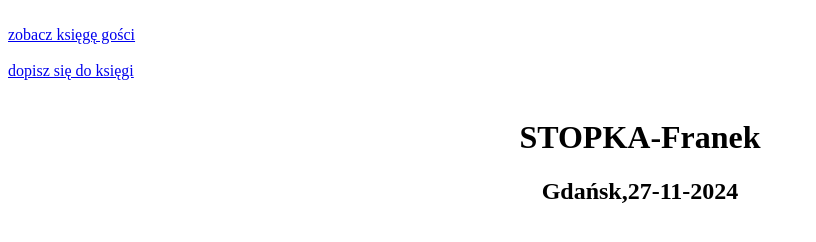
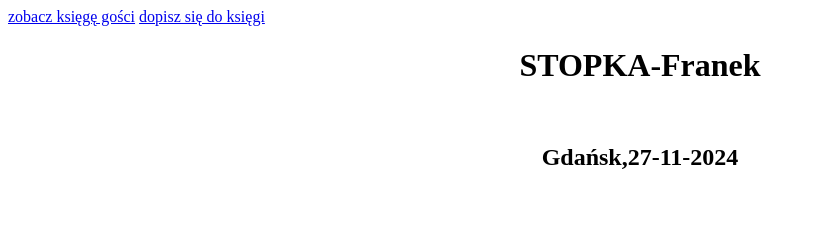
Before and after one commit to AdrianFranek/Adrian_z12_z13, a plain HTML site: page stopka_Franek.html in a window 1280 px wide. Shown: the whole page, without its empty margins (0-816 px from the left). Drawn offline with Linux system fonts and the light colour scheme.

Commit message:
Update stopka_Franek.html

```diff
--- a/stopka_Franek.html
+++ b/stopka_Franek.html
@@ -3,10 +3,10 @@
  <meta charset="utf-8">
  </head>
 <body>
-<script type = "text/javascript" src = "//www.deszczowce.pl/licznik/licznik.php?id=125358664"></script> <br>
-<a href="https://ksiega.4free.pl/ksiega.php?uid=558809">zobacz księgę gości</a><br><br>
-<a href="https://ksiega.4free.pl/ksiega_new.php?uid=558809">dopisz się do księgi</a><br><br>
- <h1 align="center">STOPKA-Franek</h1>
- <h2 align="center">Gdańsk,27-11-2024</h2>
+<script  align="left" type = "text/javascript" src = "//www.deszczowce.pl/licznik/licznik.php?id=125358664"></script>
+<a align="left" href="https://ksiega.4free.pl/ksiega.php?uid=558809">zobacz księgę gości</a>
+<a align="left" href="https://ksiega.4free.pl/ksiega_new.php?uid=558809">dopisz się do księgi</a>
+ <h1 align="center">STOPKA-Franek</h1> <br>
+ <h2 align="center">Gdańsk,27-11-2024</h2> <br>
 </body>
 </html>
```
